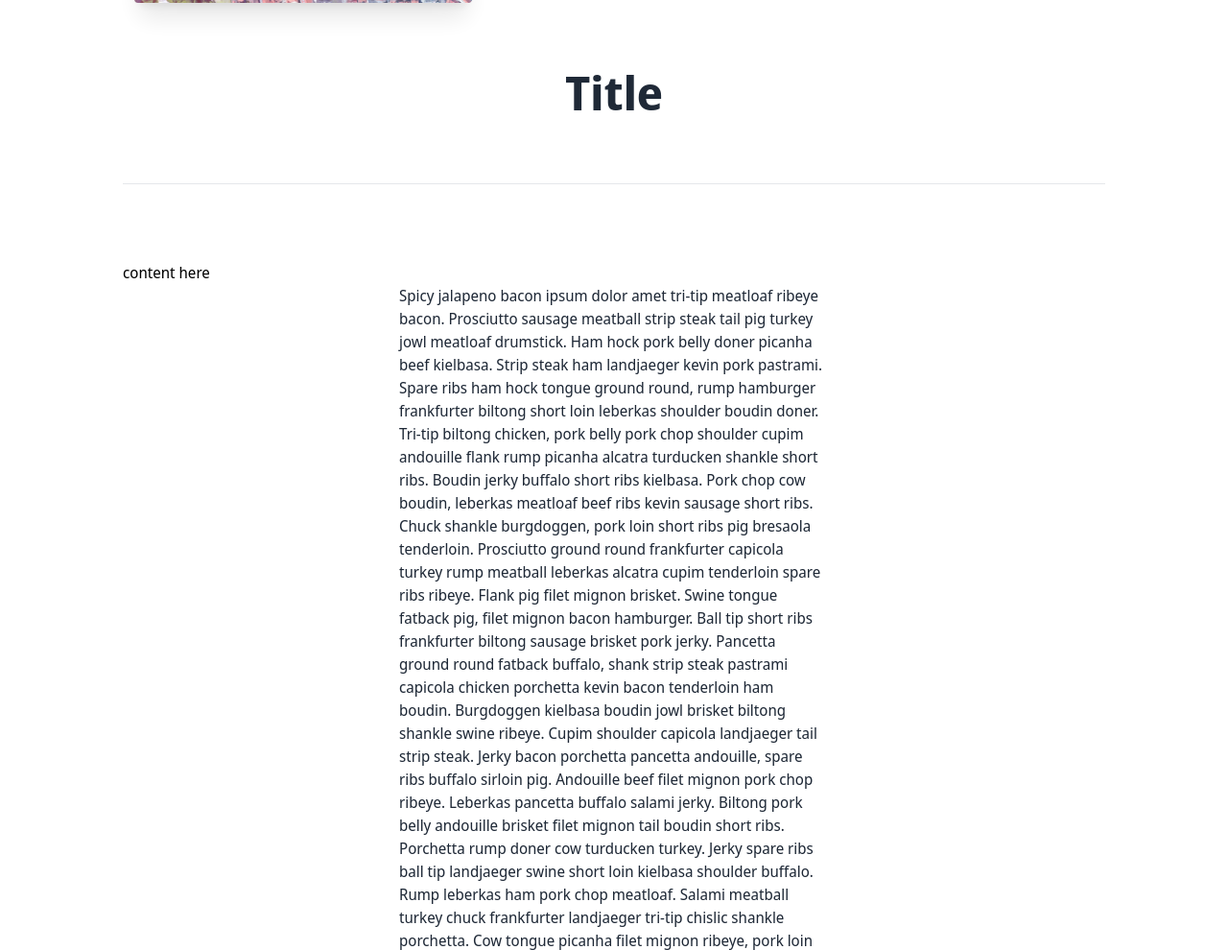
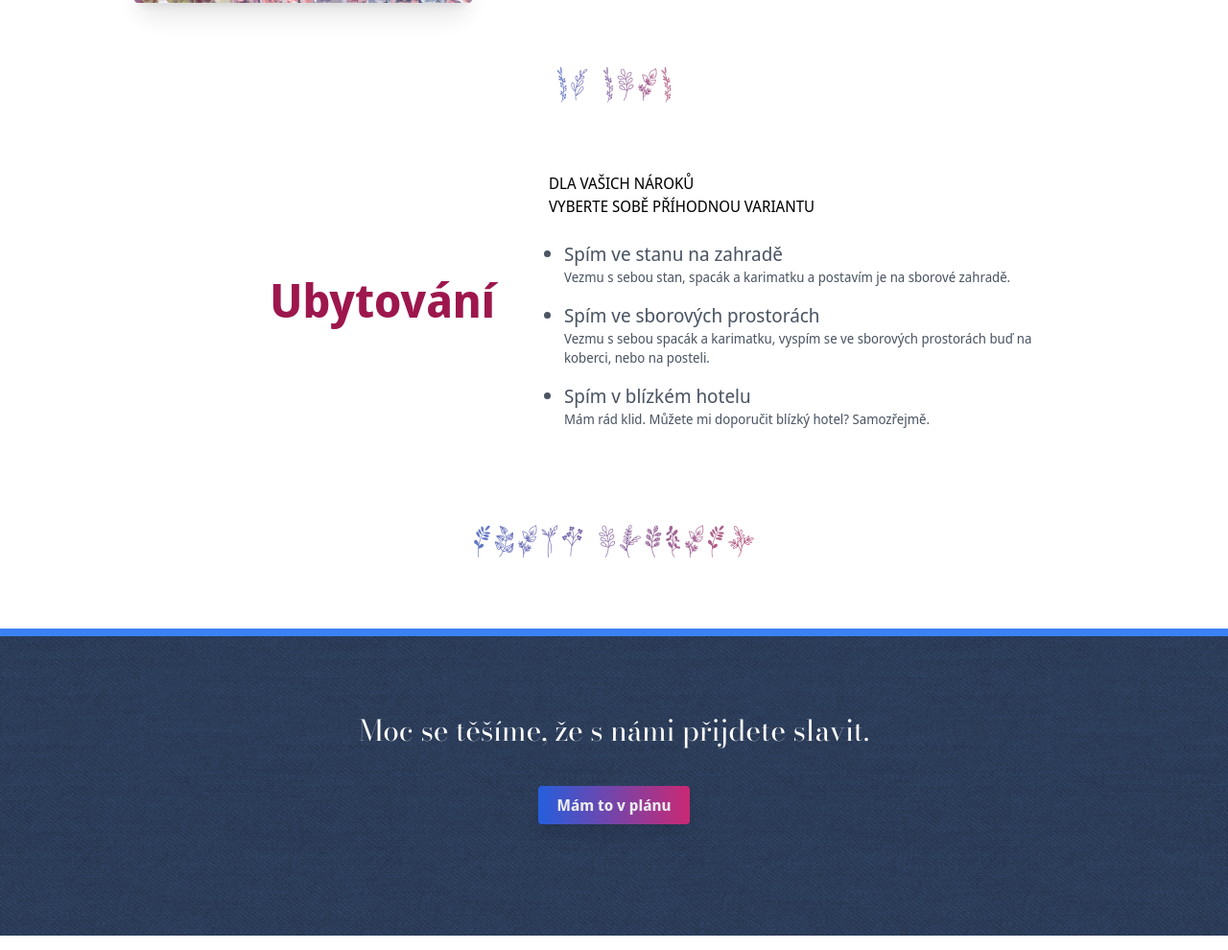
Before and after one commit to Smidra/svatbaweb, a website built with Vite: page src/index.html in a window 1280 px wide. Shown: the part 2526-3516 px from the top of the page at 96% size. Built offline with nearby package versions, Linux system fonts and the light colour scheme.

Commit message:
Ubytovani a footer

```diff
--- a/assets/css/style.css
+++ b/assets/css/style.css
@@ -43,6 +43,10 @@ body {
     @apply bg-gradient-to-r from-blue-800 to-pink-800;
   }
 
+  .gradient-light {
+    @apply bg-gradient-to-r from-blue-600 to-pink-600;
+  }
+
   .section-anchor {
     position: relative; top: -96px; height: 0; width: 0;
   }
--- a/src/index.html
+++ b/src/index.html
@@ -62,7 +62,7 @@
         <div class="px-3 mx-auto flex flex-wrap flex-col md:flex-row items-center text-gray-900">
             <!--Left Col-->
             <div class="flex flex-col w-full xl:max-w-3xl md:w-3/5 justify-center items-start text-center md:text-left">
-<!--                <p class="uppercase tracking-loose w-full">Budeme se brát</p>-->
+                <!--                <p class="uppercase tracking-loose w-full">Budeme se brát</p>-->
                 <h1 class="mt-14 text-5xl font-serif leading-tight w-full">
                     <span class="font-sans text-2xl font-light">Ridzoňová</span> Ráchel
                 </h1>
@@ -119,8 +119,10 @@
     <div id="uvodnik" class="section-anchor"></div>
     <p class="leading-normal md:text-2xl text-xl text-gray-600 text-center">
         Spicy jalapeno bacon ipsum dolor amet beef filet mignon frankfurter rump, corned beef chuck sirloin.
-        <span class="italic">Sausage turducken pork chop cupim</span> jowl beef ribs strip steak biltong bresaola andouille t-bone sirloin
-        ribeye swine. <span class="font-semibold">Picanha cupim venison tenderloin</span> andouille, buffalo shoulder. Ham hock tail boudin
+        <span class="italic">Sausage turducken pork chop cupim</span> jowl beef ribs strip steak biltong bresaola
+        andouille t-bone sirloin
+        ribeye swine. <span class="font-semibold">Picanha cupim venison tenderloin</span> andouille, buffalo shoulder.
+        Ham hock tail boudin
         pastrami brisket, flank fatback.
     </p>
 </section>
@@ -157,9 +159,15 @@
     <div id="program" class="section-anchor"></div>
     <div class="container px-3 mx-auto flex flex-wrap flex-col md:flex-row items-center">
         <div class="w-full md:w-2/5 items-start text-center md:text-right text-pink-800">
-            <h1 class="my-4 text-5xl font-bold leading-tight md:pb-8 md:pr-8">
-                Program dne
-            </h1>
+            <div class=" md:pb-8 md:pr-8">
+                <h1 class="my-4 text-5xl font-bold leading-tight">
+                    Program dne
+                </h1>
+                <div class="mt-6 text-md font-light text-slate-600 border-t-2 pt-2">
+                    Chtěli byste do programu přispět? To je skvělé! kontaktujte, prosím ...
+                </div>
+            </div>
+
         </div>
         <div class="flex flex-col w-full md:w-3/5 justify-center items-start text-center md:text-left">
             <table class="w-full lg:ml-8 table-auto text-slate-600 text-xl text-left">
@@ -250,11 +258,12 @@
     <div id="lokace" class="section-anchor"></div>
     <div class="container px-3 mx-auto flex flex-wrap flex-col md:flex-row items-center">
         <div class="flex flex-col w-full md:w-2/5 justify-center items-start lg:pr-12 md:pr-8">
-            <div class="h-96 w-full bg-cover bg-center rounded shadow-xl opacity-95" style="background-image: url('/assets/img/map-10c.jpg')"></div>
+            <div class="h-96 w-full bg-cover bg-center rounded shadow-xl opacity-95"
+                 style="background-image: url('/assets/img/map-10c.jpg')"></div>
         </div>
         <div class="w-full md:w-3/5 items-start md:text-left text-blue-800 lg:px-6">
             <h1 class="my-4 mt-0 mb-8 text-5xl font-bold leading-tight md:mt-0 mt-10">
-               Lokace
+                Lokace
             </h1>
             <p class="leading-normal text-2xl mb-4 text-gray-600 mb-1">
                 Evangelický kostel, 28.října 28, České Budějovice
@@ -275,11 +284,15 @@
                     </div>
                 </div>
                 <div id="doprava-content" class="text-gray-600 mt-2">
-                    <div id="doprava-content-vlak" >
-                        Vlako navod: Spicy jalapeno bacon ipsum dolor amet tri-tip meatloaf ribeye bacon. Prosciutto sausage meatball strip steak tail pig turkey jowl meatloaf drumstick. Ham hock pork belly doner picanha beef kielbasa.
+                    <div id="doprava-content-vlak">
+                        Vlako navod: Spicy jalapeno bacon ipsum dolor amet tri-tip meatloaf ribeye bacon. Prosciutto
+                        sausage meatball strip steak tail pig turkey jowl meatloaf drumstick. Ham hock pork belly doner
+                        picanha beef kielbasa.
                     </div>
                     <div id="doprava-content-auto" style="display: none">
-                        Auto navod: Spicy jalapeno bacon ipsum dolor amet tri-tip meatloaf ribeye bacon. Prosciutto sausage meatball strip steak tail pig turkey jowl meatloaf drumstick. Ham hock pork belly doner picanha beef kielbasa.
+                        Auto navod: Spicy jalapeno bacon ipsum dolor amet tri-tip meatloaf ribeye bacon. Prosciutto
+                        sausage meatball strip steak tail pig turkey jowl meatloaf drumstick. Ham hock pork belly doner
+                        picanha beef kielbasa.
                     </div>
                 </div>
             </div>
@@ -287,76 +300,68 @@
     </div>
 </section>
 
+<div class="container w-full text-center py-16">
+    <span class="flower text-transparent bg-clip-text gradient opacity-70">uz usnu</span>
+</div>
 
 
-<section class="container bg-white border-b py-8">
-    <div class="container max-w-5xl mx-auto m-8">
-        <h1 class="w-full my-2 text-5xl font-bold leading-tight text-center text-gray-800">
-            Title
-        </h1>
+<section class="container">
+    <div id="ubytovani" class="section-anchor"></div>
+    <div class="container px-3 mx-auto flex flex-wrap flex-col md:flex-row items-center">
+        <div class="w-full md:w-2/5 items-start md:text-right text-pink-800 lg:px-6">
+            <h1 class="my-4 mt-0 mb-8 text-5xl font-bold leading-tight md:mt-0 mt-10">
+                Ubytování
+            </h1>
+        </div>
+        <div class="flex flex-col w-full md:w-3/5 justify-center items-start lg:pr-12 md:pl-8">
+            <p class="uppercase tracking-loose w-full pb-6">dla vašich nároků <br/> vyberte sobě příhodnou variantu</p>
+
+            <ul class="list-disc pl-4 text-xl text-gray-600">
+                <li class="mb-4">
+                    Spím ve stanu na zahradě
+                    <div class="text-sm font-light">
+                        Vezmu s sebou stan, spacák a karimatku a postavím je na sborové zahradě.
+                    </div>
+                </li>
+                <li class="mb-4">
+                    Spím ve sborových prostorách
+                    <div class="text-sm font-light">
+                        Vezmu s sebou spacák a karimatku, vyspím se ve sborových prostorách buď na koberci, nebo na posteli.
+                    </div>
+                </li>
+                <li class="mb-4">
+                    Spím v blízkém hotelu
+                    <div class="text-sm font-light">
+                        Mám rád klid. Můžete mi doporučit blízký hotel? Samozřejmě.
+                    </div>
+                </li>
+            </ul>
+            <p class="leading-normal text-2xl mb-4 text-slate-600 mb-1">
+
+            </p>
+        </div>
     </div>
 </section>
 
-<section class="bg-white w-full container mx-auto pt-20">
-    content here
+<div class="container w-full text-center py-16">
+    <span class="flower text-transparent bg-clip-text gradient opacity-70">konec stranky</span>
+</div>
 
-    <p class="text-gray-800 mx-auto max-w-md">
+<footer>
+    <div class="w-full bg-blue-900 h-80 mt-18 bg-repeat shadow-3xl border-t-8 border-blue-500" style="background-image: url('/assets/img/45degreee_fabric_dark_blue.bmp')">
+        <div class="container flex items-center flex-col">
+            <div class="font-serif text-3xl text-white mt-20 mb-10 mx-3 text-center">
+                Moc se těšíme, že s námi přijdete slavit.
+            </div>
+            <button
+                    class="gradient-light opacity-90 text-white shadow-lg mx-auto lg:mx-0 hover:underline bg-white text-gray-900 font-bold rounded py-2 px-5 underline-offset-2"
+            >
+                Mám to v plánu
+            </button>
+        </div>
+    </div>
+</footer>
 
-        Spicy jalapeno bacon ipsum dolor amet tri-tip meatloaf ribeye bacon. Prosciutto sausage meatball strip steak
-        tail pig turkey jowl meatloaf drumstick. Ham hock pork belly doner picanha beef kielbasa. Strip steak ham
-        landjaeger kevin pork pastrami. Spare ribs ham hock tongue ground round, rump hamburger frankfurter biltong
-        short loin leberkas shoulder boudin doner.
-
-        Tri-tip biltong chicken, pork belly pork chop shoulder cupim andouille flank rump picanha alcatra turducken
-        shankle short ribs. Boudin jerky buffalo short ribs kielbasa. Pork chop cow boudin, leberkas meatloaf beef ribs
-        kevin sausage short ribs. Chuck shankle burgdoggen, pork loin short ribs pig bresaola tenderloin. Prosciutto
-        ground round frankfurter capicola turkey rump meatball leberkas alcatra cupim tenderloin spare ribs ribeye.
-        Flank pig filet mignon brisket.
-
-        Swine tongue fatback pig, filet mignon bacon hamburger. Ball tip short ribs frankfurter biltong sausage brisket
-        pork jerky. Pancetta ground round fatback buffalo, shank strip steak pastrami capicola chicken porchetta kevin
-        bacon tenderloin ham boudin. Burgdoggen kielbasa boudin jowl brisket biltong shankle swine ribeye. Cupim
-        shoulder capicola landjaeger tail strip steak. Jerky bacon porchetta pancetta andouille, spare ribs buffalo
-        sirloin pig.
-
-        Andouille beef filet mignon pork chop ribeye. Leberkas pancetta buffalo salami jerky. Biltong pork belly
-        andouille brisket filet mignon tail boudin short ribs. Porchetta rump doner cow turducken turkey. Jerky spare
-        ribs ball tip landjaeger swine short loin kielbasa shoulder buffalo. Rump leberkas ham pork chop meatloaf.
-
-        Salami meatball turkey chuck frankfurter landjaeger tri-tip chislic shankle porchetta. Cow tongue picanha filet
-        mignon ribeye, pork loin chislic venison shankle drumstick. Swine pork loin ground round, corned beef biltong
-        venison rump leberkas. Kevin short ribs boudin chislic pork loin landjaeger biltong cow tail alcatra meatloaf
-        bacon ball tip porchetta. Burgdoggen pork chop pork belly cupim. Bresaola pig filet mignon chislic, boudin
-        landjaeger bacon ball tip pork loin pastrami pork chop prosciutto.
-
-        Spicy jalapeno bacon ipsum dolor amet tri-tip meatloaf ribeye bacon. Prosciutto sausage meatball strip steak
-        tail pig turkey jowl meatloaf drumstick. Ham hock pork belly doner picanha beef kielbasa. Strip steak ham
-        landjaeger kevin pork pastrami. Spare ribs ham hock tongue ground round, rump hamburger frankfurter biltong
-        short loin leberkas shoulder boudin doner.
-
-        Tri-tip biltong chicken, pork belly pork chop shoulder cupim andouille flank rump picanha alcatra turducken
-        shankle short ribs. Boudin jerky buffalo short ribs kielbasa. Pork chop cow boudin, leberkas meatloaf beef ribs
-        kevin sausage short ribs. Chuck shankle burgdoggen, pork loin short ribs pig bresaola tenderloin. Prosciutto
-        ground round frankfurter capicola turkey rump meatball leberkas alcatra cupim tenderloin spare ribs ribeye.
-        Flank pig filet mignon brisket.
-
-        Swine tongue fatback pig, filet mignon bacon hamburger. Ball tip short ribs frankfurter biltong sausage brisket
-        pork jerky. Pancetta ground round fatback buffalo, shank strip steak pastrami capicola chicken porchetta kevin
-        bacon tenderloin ham boudin. Burgdoggen kielbasa boudin jowl brisket biltong shankle swine ribeye. Cupim
-        shoulder capicola landjaeger tail strip steak. Jerky bacon porchetta pancetta andouille, spare ribs buffalo
-        sirloin pig.
-
-        Andouille beef filet mignon pork chop ribeye. Leberkas pancetta buffalo salami jerky. Biltong pork belly
-        andouille brisket filet mignon tail boudin short ribs. Porchetta rump doner cow turducken turkey. Jerky spare
-        ribs ball tip landjaeger swine short loin kielbasa shoulder buffalo. Rump leberkas ham pork chop meatloaf.
-
-        Salami meatball turkey chuck frankfurter landjaeger tri-tip chislic shankle porchetta. Cow tongue picanha filet
-        mignon ribeye, pork loin chislic venison shankle drumstick. Swine pork loin ground round, corned beef biltong
-        venison rump leberkas. Kevin short ribs boudin chislic pork loin landjaeger biltong cow tail alcatra meatloaf
-        bacon ball tip porchetta. Burgdoggen pork chop pork belly cupim. Bresaola pig filet mignon chislic, boudin
-        landjaeger bacon ball tip pork loin pastrami pork chop prosciutto.
-    </p>
-</section>
 
 </body>
 </html>
```
Also changed, not shown: assets/img/pattern-hearts.png (added).
